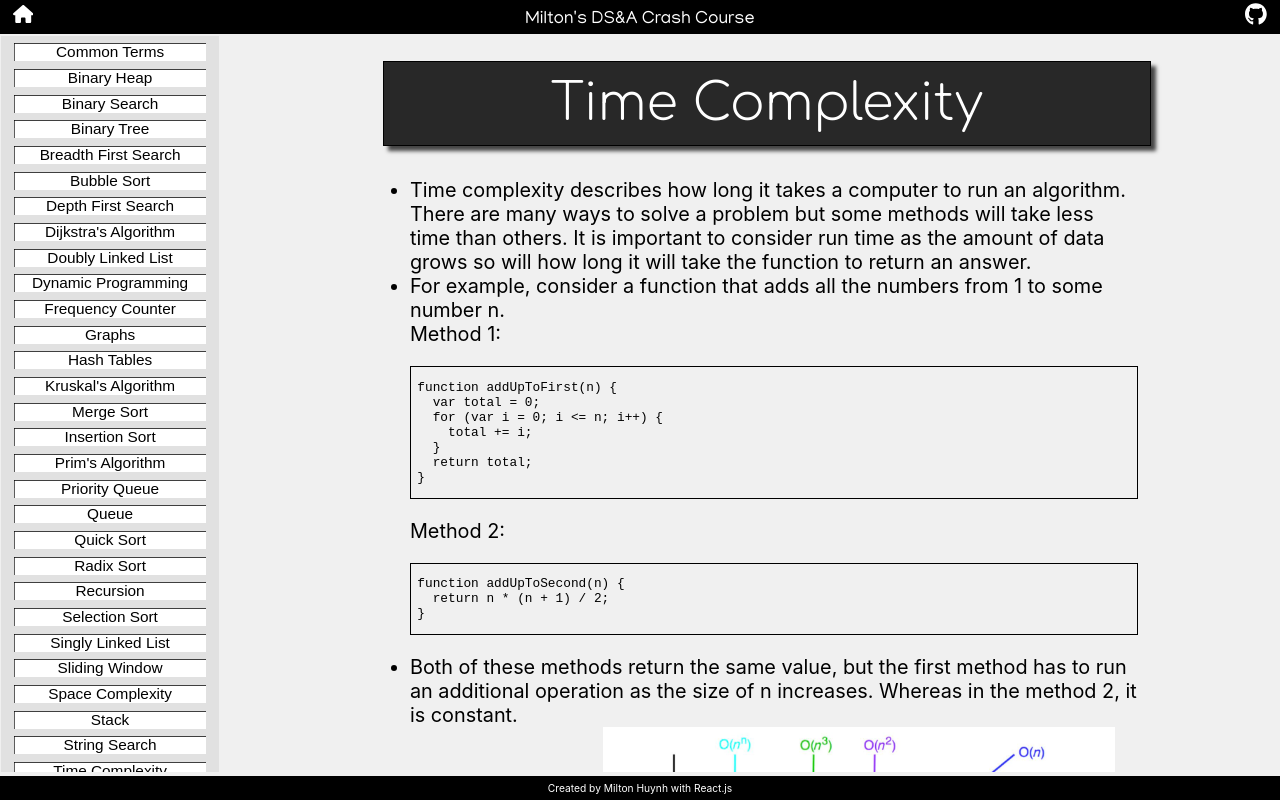
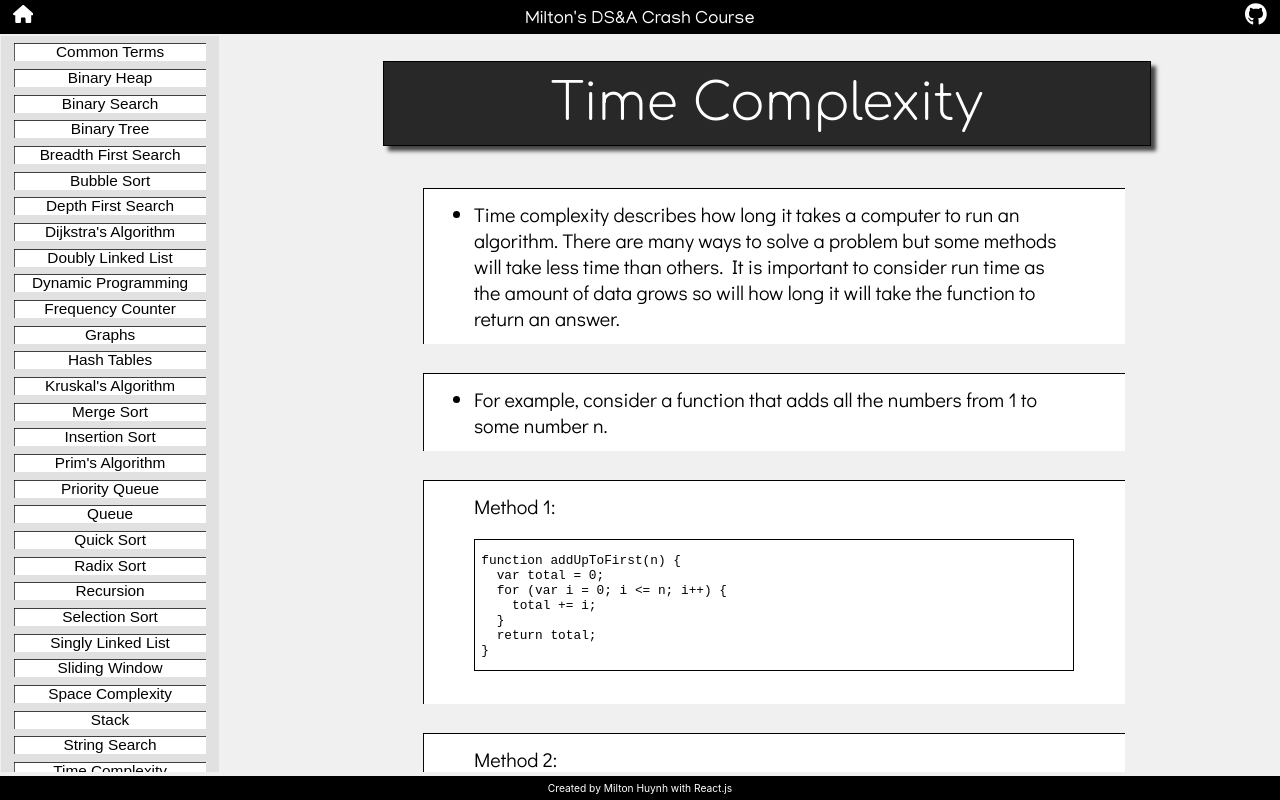
Before and after one commit to miltonhuynh/DSA-guide, a React (Create React App) app in the folder app/: page /DSA-guide/TimeComplexity in a window 1280 px wide. Built offline with nearby package versions, Linux system fonts and the light colour scheme; a web font is replaced by a local one.

Commit message:
Modified app.css so section class still has styling

```diff
--- a/app/src/App.css
+++ b/app/src/App.css
@@ -133,7 +133,7 @@ header {
   padding: 1vw 4vw 2vw 2vw;
 }
 
-section {
+section, .Section {
   color: black;
   font-family: 'Didact Gothic', sans-serif;
   background-color: white;
```
